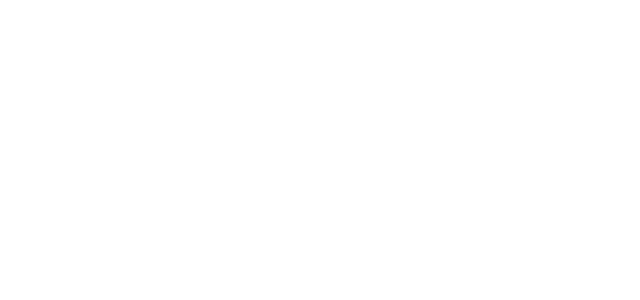
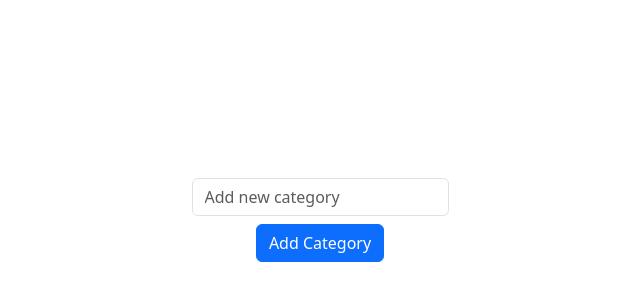
Before and after one commit to rezuanhossain/react_movie_app, a React (Vite) app: page /category in a window 1280 px wide. Before the commit this address had no page. Shown: the part 172-472 px from the top of the page, without its empty margins (320-960 px from the left). Built offline with nearby package versions, Linux system fonts and the light colour scheme.

Commit message:
added category page

```diff
--- a/src/App.jsx
+++ b/src/App.jsx
@@ -5,6 +5,7 @@ import { BrowserRouter, Route, Routes } from "react-router-dom";
 import Home from './pages/Home.jsx';
 import AddMovie from './pages/AddMovie.jsx';
 import MovieDetail from './pages/MovieDetail.jsx';
+import CategoryPage from './components/Category.jsx';
 
 function App() {
   return (
@@ -14,6 +15,7 @@ function App() {
           <Route path="/" element={<Home />} />
           <Route path="/admin" element={<AddMovie />} />
           <Route path="/movies/:movieId" element={<MovieDetail />} />
+          <Route path="/category" element={<CategoryPage />} />
         </Routes>
       </BrowserRouter>
     </>
--- /dev/null
+++ b/src/components/Category.jsx
@@ -0,0 +1,56 @@
+import React, { useState, useEffect } from 'react';
+
+const CategoryForm = ({ selectedCategory, setSelectedCategory }) => {
+  const [categories, setCategories] = useState([]);
+  const [newCategory, setNewCategory] = useState("");
+
+  useEffect(() => {
+    const storedCategories = JSON.parse(window.localStorage.getItem('categories'));
+    if (storedCategories) {
+      setCategories(storedCategories);
+    }
+  }, []);
+
+  const handleAddCategory = () => {
+    if (newCategory !== "") {
+      const updatedCategories = [...categories, newCategory];
+      setCategories(updatedCategories);
+      window.localStorage.setItem('categories', JSON.stringify(updatedCategories));
+      setNewCategory("");
+    }
+  };
+
+  const handleDeleteCategory = (index) => {
+    const updatedCategories = categories.filter((_, i) => i !== index);
+    setCategories(updatedCategories);
+    window.localStorage.setItem('categories', JSON.stringify(updatedCategories));
+  };
+
+  return (
+    <div>
+      <div className="mb-3">
+        <input
+          type="text"
+          className="form-control"
+          placeholder="Add new category"
+          onChange={(e) => setNewCategory(e.target.value)}
+          value={newCategory}
+          required
+        />
+        <button className="btn btn-primary mt-2" onClick={handleAddCategory}>Add Category</button>
+      </div>
+      <div>
+        <ul className="list-group">
+          {categories.map((category, index) => (
+            <li key={index} className="list-group-item d-flex justify-content-between align-items-center">
+              {category}
+              <button className="btn btn-danger btn-sm" onClick={() => handleDeleteCategory(index)}>Delete</button>
+            </li>
+          ))}
+        </ul>
+      </div>
+    </div>
+  );
+};
+
+export default CategoryForm;
--- a/src/pages/AddMovie.jsx
+++ b/src/pages/AddMovie.jsx
@@ -1,6 +1,5 @@
 /* eslint-disable no-unused-vars */
-import React from 'react'
-import { useState, useEffect } from 'react';
+import React, { useState, useEffect } from 'react';
 import 'bootstrap/dist/css/bootstrap.min.css';
 import DatePicker from "react-datepicker";
 import "react-datepicker/dist/react-datepicker.css";
@@ -14,11 +13,18 @@ const AddMovie = () => {
     const [movieData, setMovieData] = useState([]);
     const [startDate, setStartDate] = useState(new Date());
     const [editIndex, setEditIndex] = useState(null);
+    const [selectedCategory, setSelectedCategory] = useState("");
+    const [categories, setCategories] = useState([]);
 
     useEffect(() => {
         const storedMovieData = JSON.parse(window.localStorage.getItem('movieData'));
         if (storedMovieData) {
             setMovieData(storedMovieData);
+        }
+
+        const storedCategories = JSON.parse(window.localStorage.getItem('categories'));
+        if (storedCategories) {
+            setCategories(storedCategories);
         }
     }, []);
 
@@ -32,7 +38,7 @@ const AddMovie = () => {
         event.preventDefault();
         let oldData = JSON.parse(window.localStorage.getItem('movieData')) ?? [];
 
-      const movieDetails = { ...inputs, release_date: startDate };
+        const movieDetails = { ...inputs, release_date: startDate, category: selectedCategory };
 
         if (editIndex !== null) {
             oldData[editIndex] = movieDetails;
@@ -47,6 +53,7 @@ const AddMovie = () => {
         setStartDate(new Date());
         setShowModal(false);
         setEditIndex(null);
+        setSelectedCategory("");
     };
 
     const handleDelete = (index) => {
@@ -62,6 +69,7 @@ const AddMovie = () => {
         setStartDate(new Date(movie.release_date));
         setEditIndex(index);
         setShowModal(true);
+        setSelectedCategory(movie.category || "");
     };
 
     let base64String = "";
@@ -85,13 +93,16 @@ const AddMovie = () => {
             <div className='m-5'>
                 <Link to={'/'}><button>HomePage</button></Link>
             </div>
+            <div className='m-5'>
+                <Link to={'/category'}><button>Category</button></Link>
+            </div>
             <button type="button" className="btn btn-primary" data-bs-toggle="modal" data-bs-target="#exampleModal" data-bs-whatever="@mdo" onClick={() => setShowModal(true)}>Add Movie</button>
             {showModal && (
                 <div className="modal fade show" id="exampleModal" tabIndex="-1" aria-labelledby="exampleModalLabel" aria-modal="true" role="dialog" style={{ display: 'block' }}>
                     <div className="modal-dialog">
                         <div className="modal-content">
                             <div className="modal-header">
-                <button type="button" className="btn-close" data-bs-dismiss="modal" aria-label="Close" onClick={() => { setShowModal(false); setEditIndex(null); }}></button>
+                                <button type="button" className="btn-close" data-bs-dismiss="modal" aria-label="Close" onClick={() => { setShowModal(false); setEditIndex(null); setSelectedCategory(""); }}></button>
                             </div>
                             <div className="modal-body">
                                 <form onSubmit={handleSubmit} >
@@ -122,12 +133,18 @@ const AddMovie = () => {
                                         <label htmlFor="duration" className="form-label">Duration</label>
                                         <input type="text" className="form-control" id="duration" name="duration" value={inputs.duration || ""} onChange={handleChange} required />
                                     </div>
+
                                     <div className="mb-3">
-                    <label htmlFor="language" className="form-label">Language</label>
-                    <input type="text" className="form-control" id="language" name="language" value={inputs.language || ""} onChange={handleChange} required />
+                                        <DatePicker selected={startDate} onChange={(date) => setStartDate(date)} required />
                                     </div>
                                     <div className="mb-3">
-                    <DatePicker selected={startDate} onChange={(date) => setStartDate(date)} required />
+                                        <label htmlFor="category" className="form-label">Category</label>
+                                        <select className="form-control" id="category" value={selectedCategory} onChange={(e) => setSelectedCategory(e.target.value)} required>
+                                            <option value="">Select a category</option>
+                                            {categories.map((category, index) => (
+                                                <option key={index} value={category}>{category}</option>
+                                            ))}
+                                        </select>
                                     </div>
                                     <button type='submit' className="btn btn-primary">Submit</button>
                                 </form>
@@ -168,7 +185,7 @@ const AddMovie = () => {
                                 <td>{movie.star_cast}</td>
                                 <td>{movie.genre}</td>
                                 <td>{movie.duration}</td>
-                <td>{movie.language}</td>
+                                <td>{movie.category}</td>
                                 <td>
                                     <button className="btn btn-danger" onClick={() => handleDelete(index)}>Delete</button>
                                     <button className="btn btn-primary" onClick={() => handleEdit(index)}>Edit</button>
@@ -182,4 +199,4 @@ const AddMovie = () => {
     )
 }
 
-export default AddMovie
+export default AddMovie;
--- a/src/pages/Home.jsx
+++ b/src/pages/Home.jsx
@@ -1,3 +1,4 @@
+/* eslint-disable no-unused-vars */
 import React, { useState, useEffect } from 'react';
 import { Link } from "react-router-dom";
 
--- a/src/pages/MovieDetail.jsx
+++ b/src/pages/MovieDetail.jsx
@@ -7,7 +7,6 @@ const MovieDetail = () => {
 
   useEffect(() => {
     const storedMovieData = JSON.parse(window.localStorage.getItem('movieData'))[movieId];
-
     setMovie(storedMovieData);
   },[]);
 
```
Also changed, not shown: src/pages/CategoryPage.jsx (added, +18 -0 lines). Lines whose indentation alone changed are shown as unchanged.
